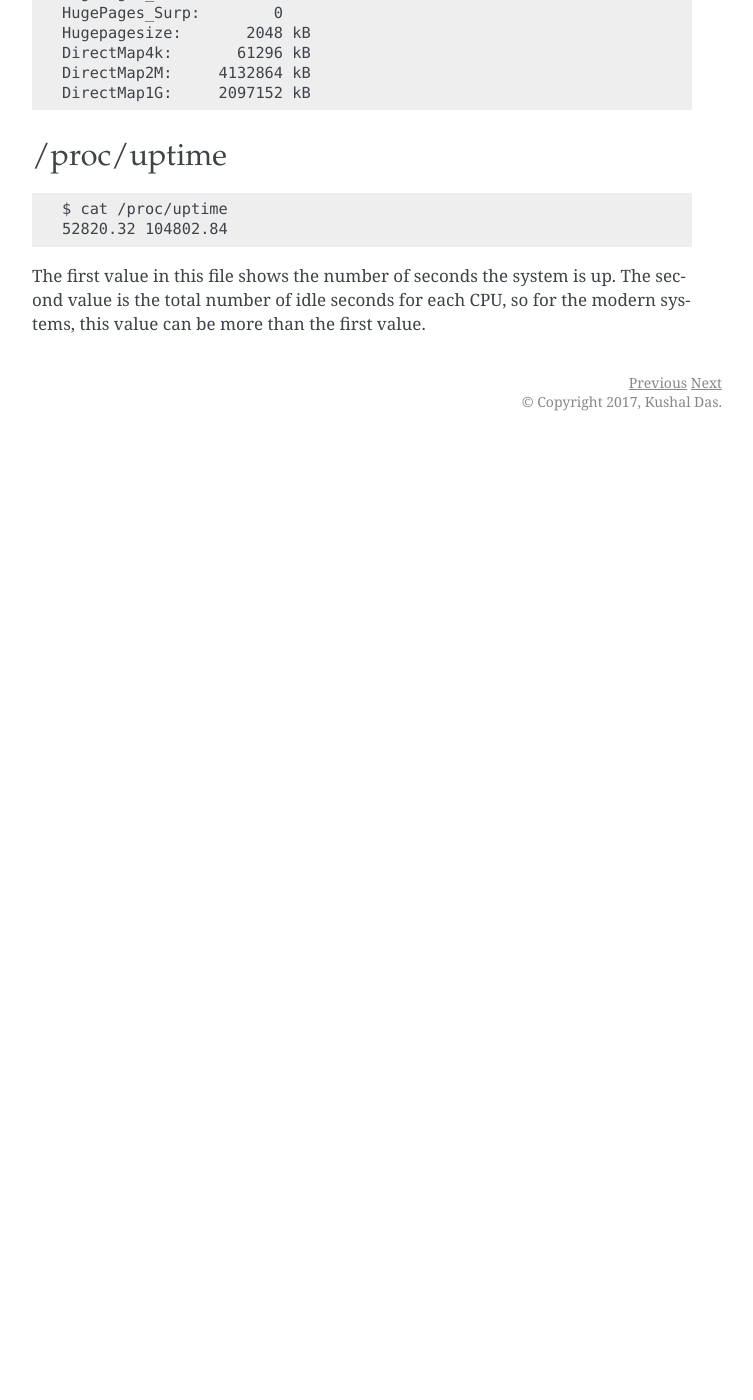
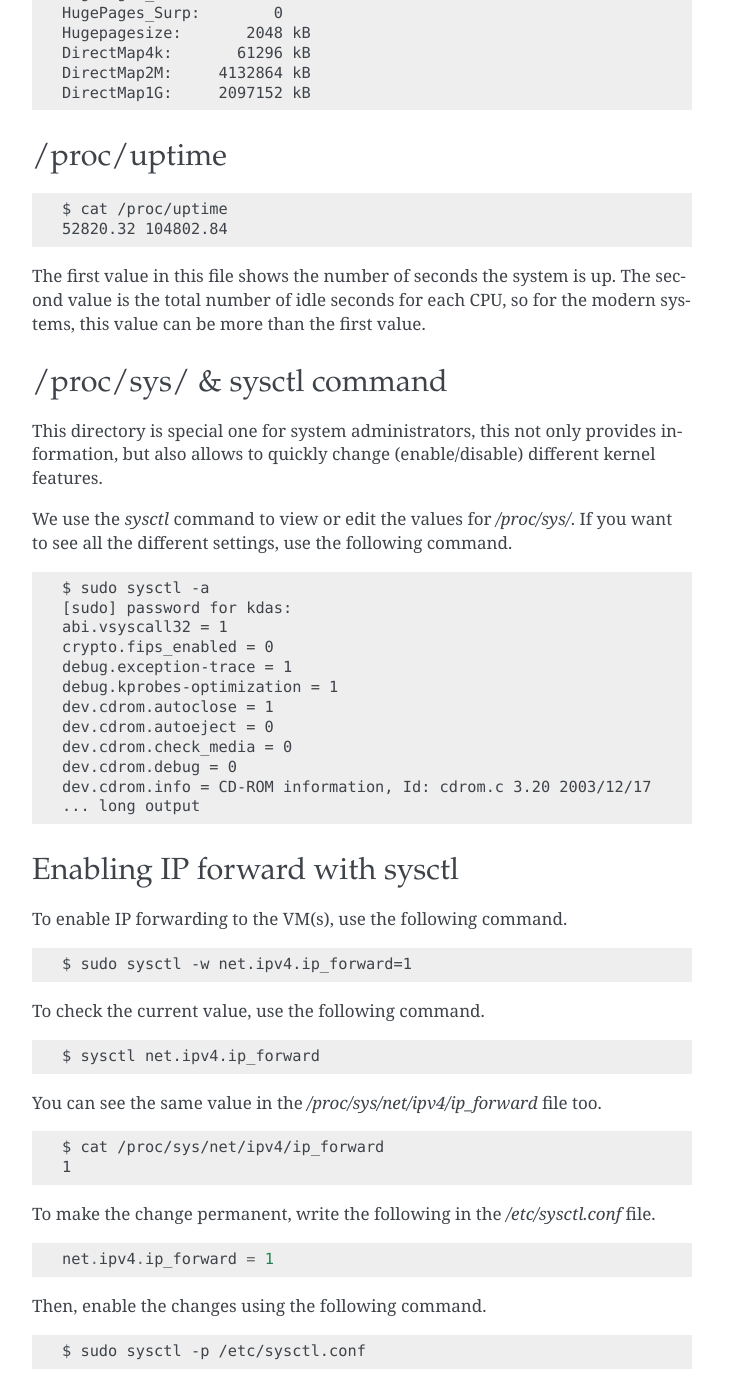
Before and after one commit to kushaldas/lym, a Sphinx documentation site: the page built from docs/processes.md, in a window 1280 px wide and 1400 px high, scrolled down 5100 px. Shown: the whole window, without its empty margins (388-1141 px from the left). Built offline with Sphinx 7.4.7, drawn with Linux system fonts in a browser that asks for light colours; a script that is not in the unit is left out; before the commit the page ends 5541 px from its top, so only the background shows below that; some of the changed text lies outside the part shown.

Commit message:
Adds sysctl information

````diff
--- a/docs/processes.md
+++ b/docs/processes.md
@@ -283,3 +283,63 @@ $ cat /proc/uptime
 ```
 
 The first value in this file shows the number of seconds the system is up. The second value is the total number of idle seconds for each CPU, so for the modern systems, this value can be more than the first value.
+
+```eval_rst
+.. index:: sysctl
+```
+### /proc/sys/ & sysctl command
+
+This directory is special one for system administrators, this not only
+provides information, but also allows to quickly change (enable/disable) different kernel features.
+
+We use the *sysctl*  command to view or edit the values for  */proc/sys/*. If you want to see all the different settings, use
+the following command.
+
+```
+$ sudo sysctl -a
+[sudo] password for kdas:
+abi.vsyscall32 = 1
+crypto.fips_enabled = 0
+debug.exception-trace = 1
+debug.kprobes-optimization = 1
+dev.cdrom.autoclose = 1
+dev.cdrom.autoeject = 0
+dev.cdrom.check_media = 0
+dev.cdrom.debug = 0
+dev.cdrom.info = CD-ROM information, Id: cdrom.c 3.20 2003/12/17
+... long output
+```
+
+### Enabling IP forward with sysctl
+
+To enable IP forwarding to the VM(s), use the following command.
+
+```
+$ sudo sysctl -w net.ipv4.ip_forward=1
+```
+
+To check the current value, use the following command.
+
+```
+$ sysctl net.ipv4.ip_forward
+```
+
+You can see the same value in the */proc/sys/net/ipv4/ip_forward*
+file too.
+
+```
+$ cat /proc/sys/net/ipv4/ip_forward
+1
+```
+
+To make the change permanent, write the following in the */etc/sysctl.conf* file.
+
+```
+net.ipv4.ip_forward = 1
+```
+
+Then, enable the changes using the following command.
+
+```
+$ sudo sysctl -p /etc/sysctl.conf
+```
````
